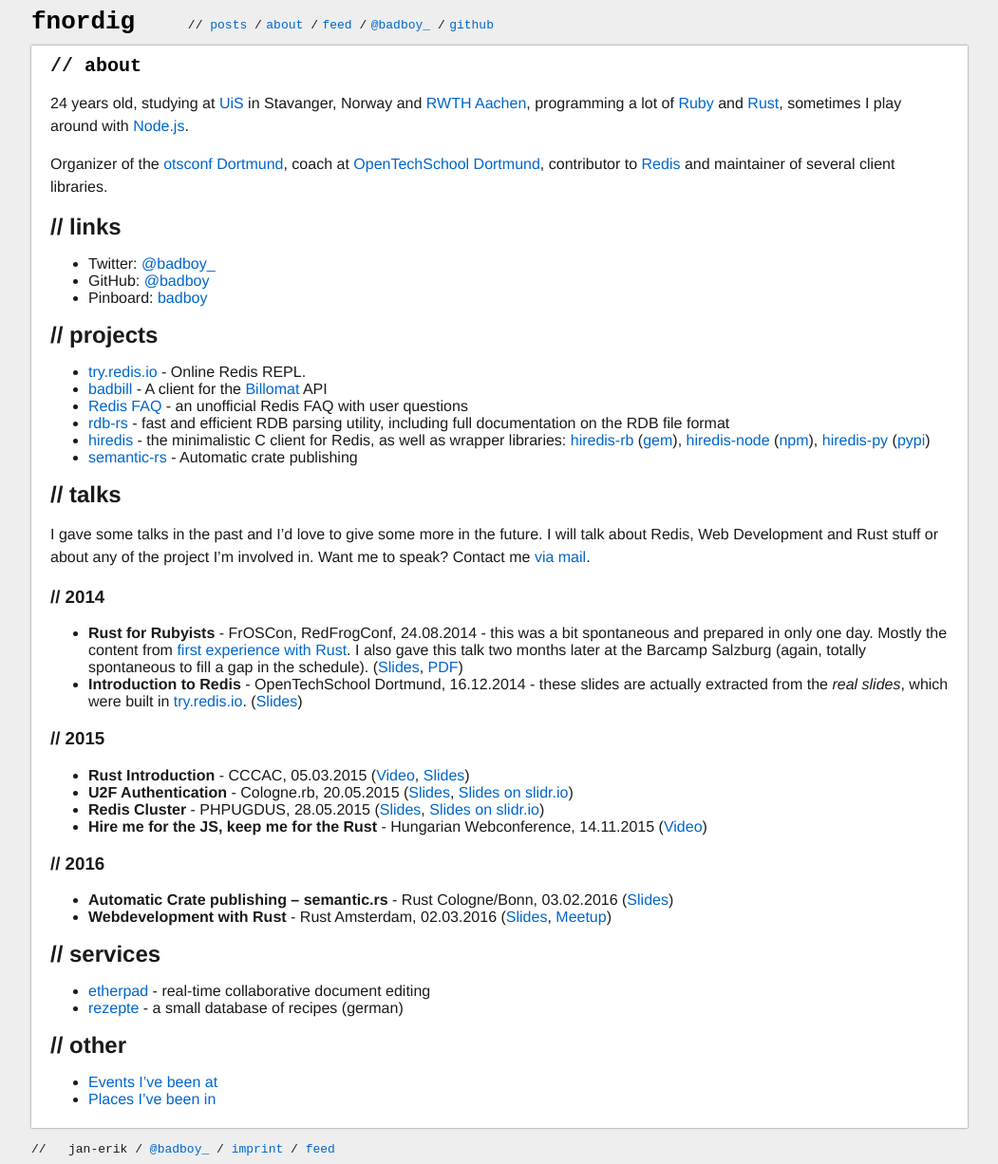
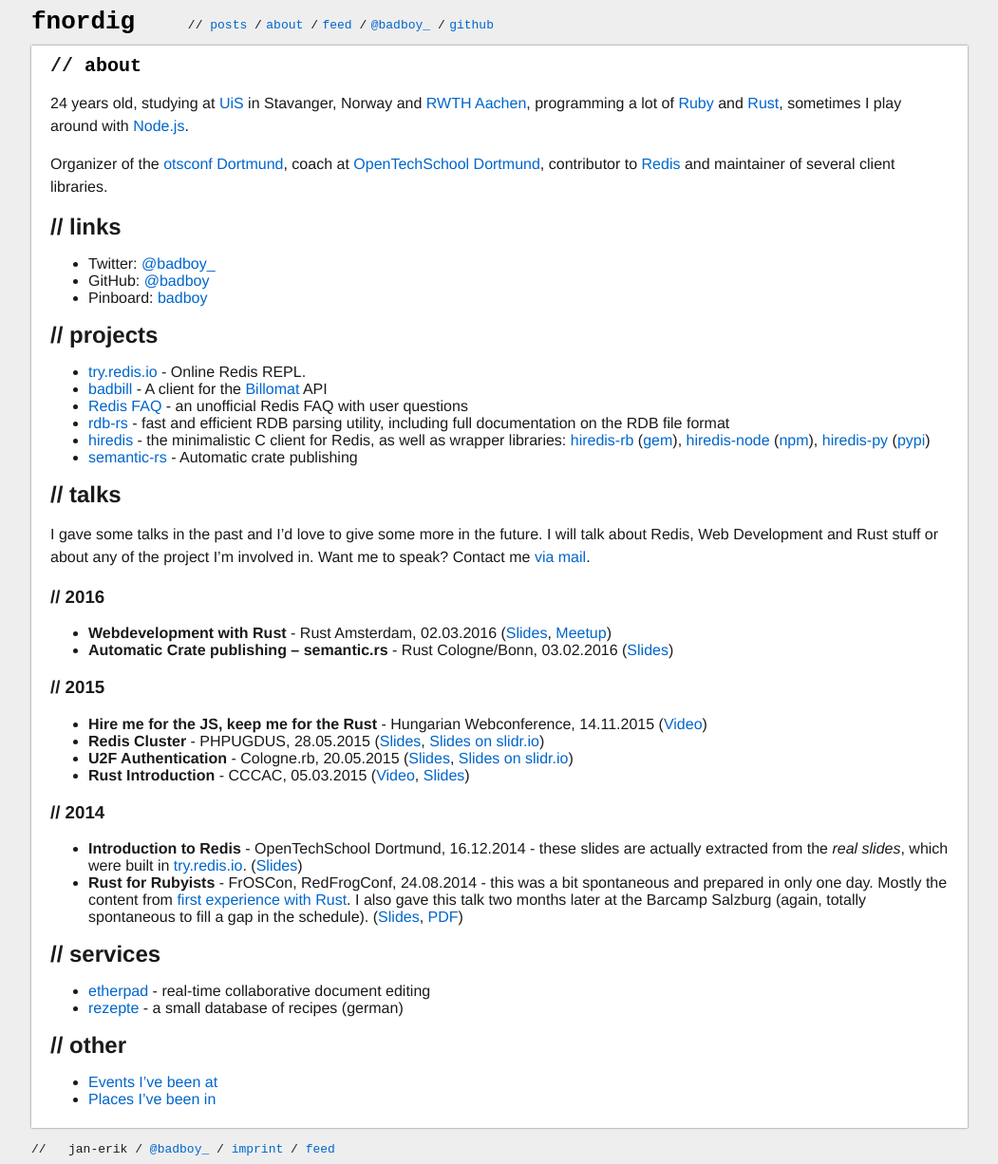
Before and after one commit to badboy/fnordig.de, a Jekyll site: the page built from about.markdown, in a window 1280 px wide. Shown: the whole page at 95% size, without its empty margins (114-1165 px from the left). Built offline with Jekyll 4.4.1, drawn with Linux system fonts in a browser that asks for light colours.

```diff
--- a/about.markdown
+++ b/about.markdown
@@ -31,22 +31,22 @@ I gave some talks in the past and I'd love to give some more in the future.
 I will talk about Redis, Web Development and Rust stuff or about any of the project I'm involved in.
 Want me to speak? Contact me [via mail](mailto:janerik@fnordig.de).
 
-### // 2014
+### // 2016
 
-* **Rust for Rubyists** - FrOSCon, RedFrogConf, 24.08.2014 - this was a bit spontaneous and prepared in only one day. Mostly the content from [first experience with Rust](/2014/08/12/first-experience-with-rust/). I also gave this talk two months later at the Barcamp Salzburg (again, totally spontaneous to fill a gap in the schedule). ([Slides](https://fnordig.de/talks/2014/froscon/rust-for-rubyists/), [PDF](https://fnordig.de/talks/2014/froscon/rust-for-rubyists/froscon2014-redfrogconf-rust-for-rubyists.pdf))
-* **Introduction to Redis** - OpenTechSchool Dortmund, 16.12.2014 - these slides are actually extracted from the _real slides_, which were built in [try.redis.io](http://try.redis.io). ([Slides](http://fnordig.de/talks/2014/ots/redis-introduction-otsdo-2014-12-16.pdf))
+* **Webdevelopment with Rust** - Rust Amsterdam, 02.03.2016 ([Slides](http://badboy.github.io/webdev-rust-slides/), [Meetup](http://www.meetup.com/Rust-Amsterdam/events/227827508/))
+* **Automatic Crate publishing – semantic.rs** - Rust Cologne/Bonn, 03.02.2016 ([Slides](http://badboy.github.io/semantic-rs-slides/#1))
 
 ### // 2015
 
+* **Hire me for the JS, keep me for the Rust** - Hungarian Webconference, 14.11.2015 ([Video](https://www.youtube.com/watch?v=L9sTIi7wFPo))
+* **Redis Cluster** - PHPUGDUS, 28.05.2015 ([Slides](http://fnordig.de/talks/2015/phpugdus/redis-cluster/slides.pdf), [Slides on slidr.io](http://slidr.io/badboy/redis-cluster))
+* **U2F Authentication** - Cologne.rb, 20.05.2015 ([Slides](https://fnordig.de/talks/2015/colognerb/u2f/slides.pdf), [Slides on slidr.io](http://slidr.io/badboy/u2f-authentication))
 * **Rust Introduction** - CCCAC, 05.03.2015 ([Video](https://videoag.fsmpi.rwth-aachen.de/?view=player&lectureid=4532), [Slides](https://fnordig.de/talks/2015/cccac/rust-intro/#0))
-* **U2F Authentication** - Cologne.rb, 20.05.2015 ([Slides](https://fnordig.de/talks/2015/colognerb/u2f/slides.pdf), [Slides on slidr.io](http://slidr.io/badboy/u2f-authentication))
-* **Redis Cluster** - PHPUGDUS, 28.05.2015 ([Slides](http://fnordig.de/talks/2015/phpugdus/redis-cluster/slides.pdf), [Slides on slidr.io](http://slidr.io/badboy/redis-cluster))
-* **Hire me for the JS, keep me for the Rust** - Hungarian Webconference, 14.11.2015 ([Video](https://www.youtube.com/watch?v=L9sTIi7wFPo))
 
-### // 2016
+### // 2014
 
-* **Automatic Crate publishing – semantic.rs** - Rust Cologne/Bonn, 03.02.2016 ([Slides](http://badboy.github.io/semantic-rs-slides/#1))
-* **Webdevelopment with Rust** - Rust Amsterdam, 02.03.2016 ([Slides](http://badboy.github.io/webdev-rust-slides/), [Meetup](http://www.meetup.com/Rust-Amsterdam/events/227827508/))
+* **Introduction to Redis** - OpenTechSchool Dortmund, 16.12.2014 - these slides are actually extracted from the _real slides_, which were built in [try.redis.io](http://try.redis.io). ([Slides](http://fnordig.de/talks/2014/ots/redis-introduction-otsdo-2014-12-16.pdf))
+* **Rust for Rubyists** - FrOSCon, RedFrogConf, 24.08.2014 - this was a bit spontaneous and prepared in only one day. Mostly the content from [first experience with Rust](/2014/08/12/first-experience-with-rust/). I also gave this talk two months later at the Barcamp Salzburg (again, totally spontaneous to fill a gap in the schedule). ([Slides](https://fnordig.de/talks/2014/froscon/rust-for-rubyists/), [PDF](https://fnordig.de/talks/2014/froscon/rust-for-rubyists/froscon2014-redfrogconf-rust-for-rubyists.pdf))
 
 ## // services
 
```
